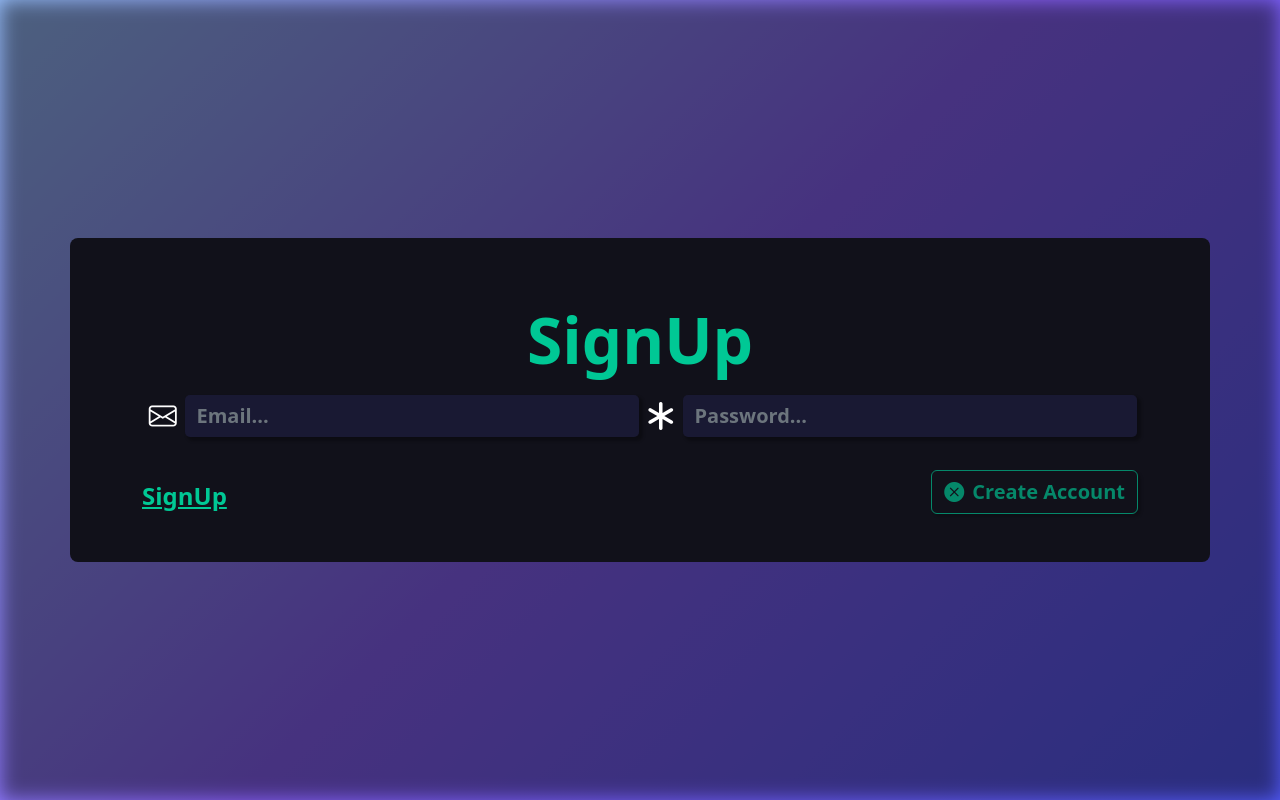
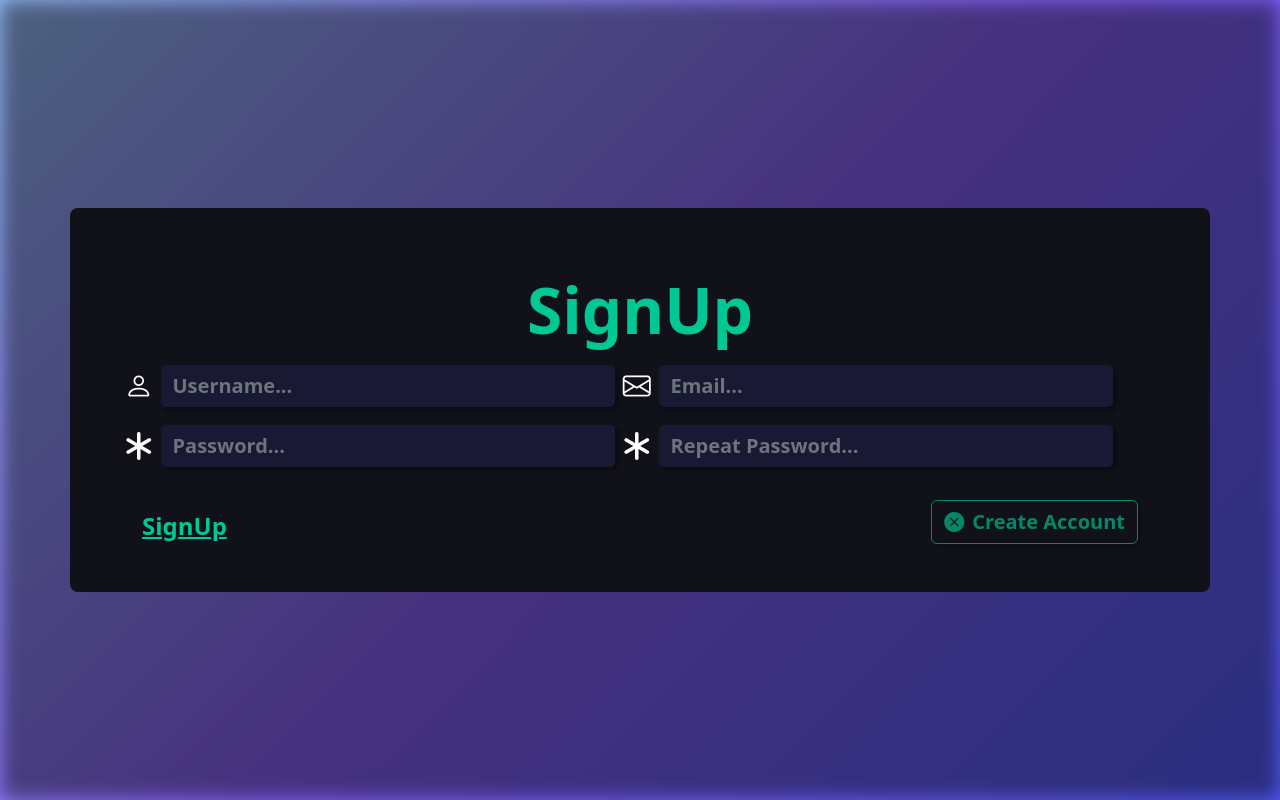
Before and after one commit to Miguel-A-Jara/fullstack-nextjs-typescript_task-app, a Next.js app: page /signup in a window 1280 px wide. Built offline with nearby package versions, Linux system fonts and the light colour scheme.

Commit message:
Terminando la validacion del frontend para el signup y el login

```diff
--- a/components/unregistered/unregisteredSchema.ts
+++ b/components/unregistered/unregisteredSchema.ts
@@ -1,19 +1,56 @@
 import * as yup from 'yup';
+import Lazy from 'yup/lib/Lazy';
 
-const unregisteredSchema = () => {
+const unregisteredSchema = (type: 'login' | 'signup') => {
 
-  const schema = yup.object({
+  let schema: any;
+
+  if ( type === 'login') {
+    schema = yup.object({
       email: yup
-      .string().typeError('Email must be a string')
+        .string()
+        .typeError('Email must be a string')
         .email('Address must be a valid email')
         .min(5, 'The email must be at least 5 characters long')
         .max(50, 'Address must be a valid email'),
 
       password: yup
-      .string().typeError('Type in a valid password')
+        .string()
+        .typeError('Type in a valid password')
         .min(5, 'The password must be at least 5 characters long')
-      .max(20, 'The password must be less than 20 characters long')
+        .max(20, 'The password must be less than 20 characters long'),
     });
+  };
+
+  if ( type === 'signup' ) {
+
+    schema = yup.object({
+      username: yup
+        .string()
+        .typeError('Username must have valid characters')
+        .min(5, 'The username must be at least 5 characters long')
+        .max(15, 'The username must be less than 15 characters long'),
+
+      email: yup
+        .string()
+        .typeError('Email must be a string')
+        .email('Address must be a valid email')
+        .min(5, 'The email must be at least 5 characters long')
+        .max(50, 'Address must be a valid email'),
+
+      password: yup
+        .string()
+        .typeError('Type in a valid password')
+        .min(5, 'The password must be at least 5 characters long')
+        .max(20, 'The password must be less than 20 characters long'),
+
+      repeatPassword: yup
+        .string()
+        .oneOf([yup.ref('password')], 'Passwords must match')
+        .required('Passwords must match'),
+    });
+  };
+
 
   return schema;
 };
--- a/interfaces/Unregistered/UnregisteredFields.ts
+++ b/interfaces/Unregistered/UnregisteredFields.ts
@@ -1,6 +1,8 @@
 interface UnregisteredFields {
-  email   : string;
-  password: string;
+  username      : string;
+  email         : string;
+  password      : string;
+  repeatPassword: string;
 }
 
 export default UnregisteredFields;
--- a/pages/login/index.tsx
+++ b/pages/login/index.tsx
@@ -16,7 +16,7 @@ import unregisteredSchema from '../../components/unregistered/unregisteredSchema
 import unregisteredSubmit from '../../utils/unregisteredSubmit';
 import Link from 'next/link';
 
-const schema = unregisteredSchema();
+const schema = unregisteredSchema('login');
 
 const Unregistered: NextPageWithLayout = () => {
 
--- a/pages/signup/index.tsx
+++ b/pages/signup/index.tsx
@@ -16,7 +16,7 @@ import LoadingCircle      from '../../components/loading/LoadingCircle';
 import unregisteredSchema from '../../components/unregistered/unregisteredSchema';
 import unregisteredSubmit from '../../utils/unregisteredSubmit';
 
-const schema = unregisteredSchema();
+const schema = unregisteredSchema('signup');
 
 const Unregistered: NextPageWithLayout = () => {
 
@@ -31,7 +31,7 @@ const Unregistered: NextPageWithLayout = () => {
 
   return (
     <form
-      className={`${styles['login-form']} row p-2 py-4 p-lg-5 rounded-lg justify-content-center`}
+      className={`${styles['login-form']} row p-2 py-4 p-lg-5 rounded-lg justify-content-start`}
       onSubmit={handleSubmit((data) =>
         unregisteredSubmit(data, setIsSubmiting, router, setError)
       )}
@@ -39,6 +39,14 @@ const Unregistered: NextPageWithLayout = () => {
       <h1 className='text-center fw-bold my-3 display-3 text-secondary'>
         SignUp
       </h1>
+
+      <FormTextInput
+        type='text'
+        text='Username'
+        icon='bi-person'
+        errors={errors.username}
+        register={register('username')}
+      />
 
       <FormTextInput
         type='text'
@@ -56,8 +64,15 @@ const Unregistered: NextPageWithLayout = () => {
         register={register('password')}
       />
 
+      <FormTextInput
+        type='password'
+        text='Repeat Password'
+        icon='bi-asterisk'
+        errors={errors.repeatPassword}
+        register={register('repeatPassword')}
+      />
+
       <div className='col-12 d-flex flex-lg-row align-items-end gap-3 mt-3 justify-content-between px-4'>
-
         <Link href='login'>
           <a className='text-secondary fw-bold fs-4'>SignUp</a>
         </Link>
@@ -67,7 +82,6 @@ const Unregistered: NextPageWithLayout = () => {
         {/* Returns true if the form is valid and is not submitting */}
         <FormSubmitButton text='Create Account' isValid={isValid} />
       </div>
-
     </form>
   );
 }
--- a/pages/todo/[id].tsx
+++ b/pages/todo/[id].tsx
@@ -19,6 +19,7 @@ import fetchTodos         from '../../utils/fetch-data/fetchTodos';
 import submitIdForm       from '../../utils/submitIdForm';
 import getIsTodoChanged   from '../../utils/getIsTodoChanged';
 import { useAppDispatch } from '../../utils/hooks/reduxHooks';
+import useAuth            from '../../hooks/useAuth';
 
 
 /* ===== Components Imports ===== */
@@ -40,6 +41,7 @@ const TodoPage: NextPageWithLayout = () => {
   const { id } = router.query;
 
   const dispatch = useAppDispatch();
+  const { isAuthenticated, user } = useAuth();
 
   const [todoState, setTodoState]         = useState<ITodo | null>(null);
   const [fetchedTodo, setFetchedTodo]     = useState<ITodo | null>(null);
@@ -54,6 +56,10 @@ const TodoPage: NextPageWithLayout = () => {
   useEffect(() => {
 
     if ( todoState || !id ) return;
+
+    if (!isAuthenticated) {
+      router.push('/login');
+    }
 
     const getTodoURL = `todos/${id}`;
 
```
Lines whose indentation alone changed are shown as unchanged.
